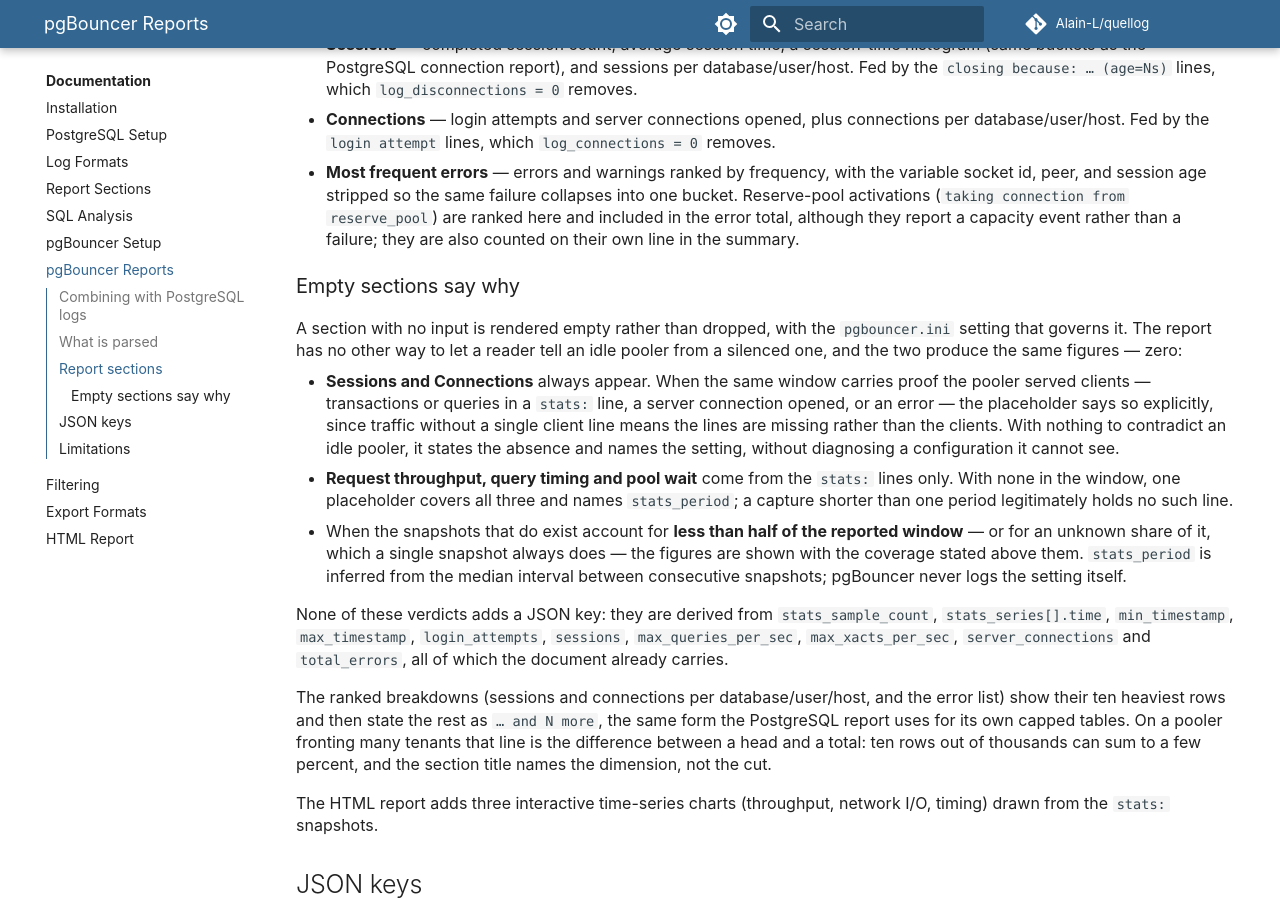
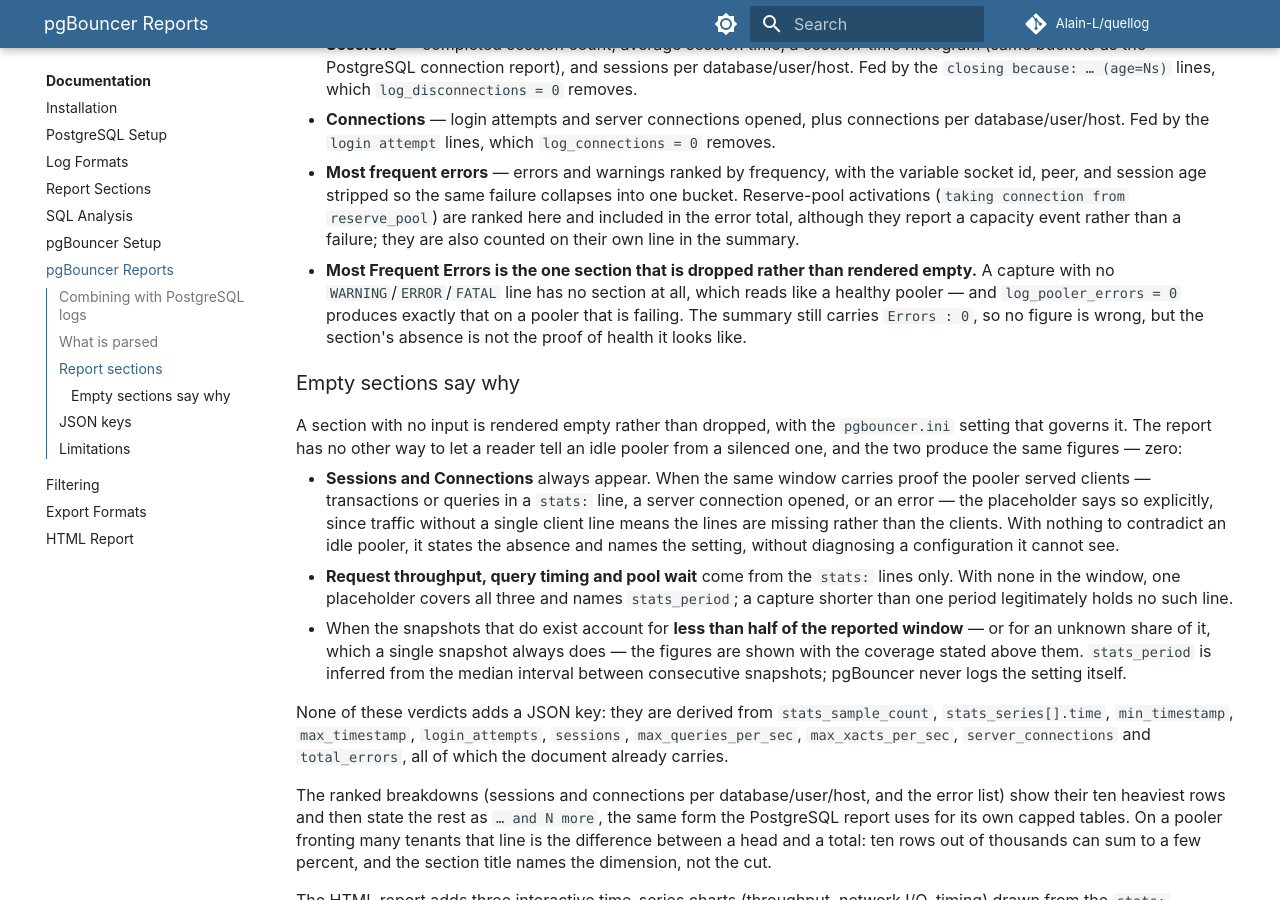
Before and after one commit to Alain-L/quellog, an MkDocs documentation site: the page built from docs/pgbouncer.md, in a window 1280 px wide and 900 px high, scrolled down 2059 px. Built offline with MkDocs 1.6.1 and Material for MkDocs 9.7.7, drawn with Linux system fonts in a browser that asks for light colours; comment, search, counter and statistics services are not loaded; some of the changed text lies outside the part shown.

Commit message:
docs(pgbouncer): say that the errors section is dropped, not rendered empty
The page states that a section with no input is rendered empty rather
than dropped, with the pgbouncer.ini setting that governs it. That is
true of Sessions and Connections, which the feature reworked for exactly
this reason, and false of Most Frequent Errors: with no WARNING line
there is no section, and log_pooler_errors = 0 produces that on a pooler
that is failing. The summary still reads "Errors : 0", so no figure is
wrong -- but the absence looks like proof of health and is not.

Also corrects "four kinds of line" over a table of five, and records the
YAML change in the changelog: the encoder now shares the JSON section
writer, so an empty optional block is absent from both rather than null
in one.

```diff
--- a/docs/pgbouncer.md
+++ b/docs/pgbouncer.md
@@ -50,6 +50,7 @@ Text (default), Markdown (`--md`), JSON (`--json`), YAML (`--yaml`), and HTML (`
 - **Sessions** — completed session count, average session time, a session-time histogram (same buckets as the PostgreSQL connection report), and sessions per database/user/host. Fed by the `closing because: … (age=Ns)` lines, which `log_disconnections = 0` removes.
 - **Connections** — login attempts and server connections opened, plus connections per database/user/host. Fed by the `login attempt` lines, which `log_connections = 0` removes.
 - **Most frequent errors** — errors and warnings ranked by frequency, with the variable socket id, peer, and session age stripped so the same failure collapses into one bucket. Reserve-pool activations (`taking connection from reserve_pool`) are ranked here and included in the error total, although they report a capacity event rather than a failure; they are also counted on their own line in the summary.
+- **Most Frequent Errors is the one section that is dropped rather than rendered empty.** A capture with no `WARNING`/`ERROR`/`FATAL` line has no section at all, which reads like a healthy pooler — and `log_pooler_errors = 0` produces exactly that on a pooler that is failing. The summary still carries `Errors : 0`, so no figure is wrong, but the section's absence is not the proof of health it looks like.
 
 ### Empty sections say why
 
```
Also changed, not shown: other parts of docs/pgbouncer.md (+1 -1 lines), CHANGELOG.md (+1 -0 lines).
